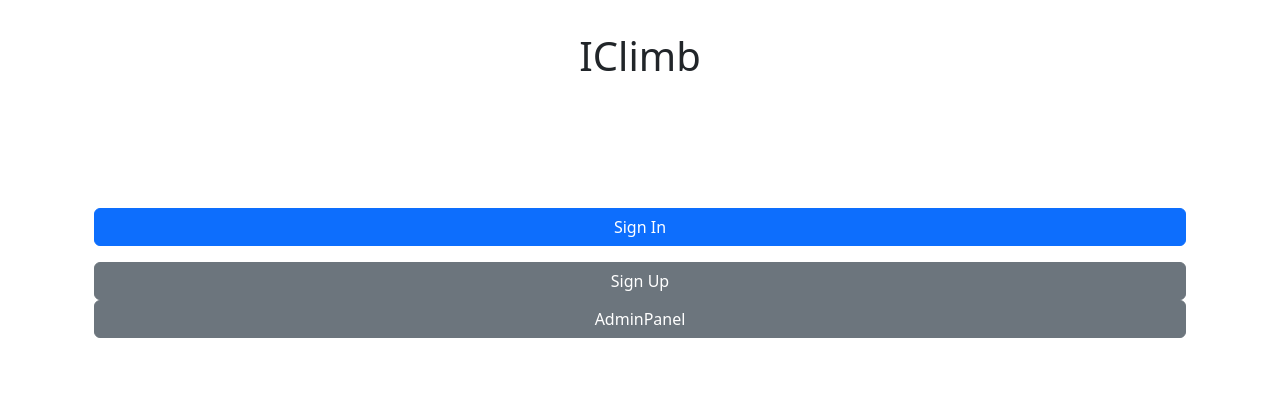
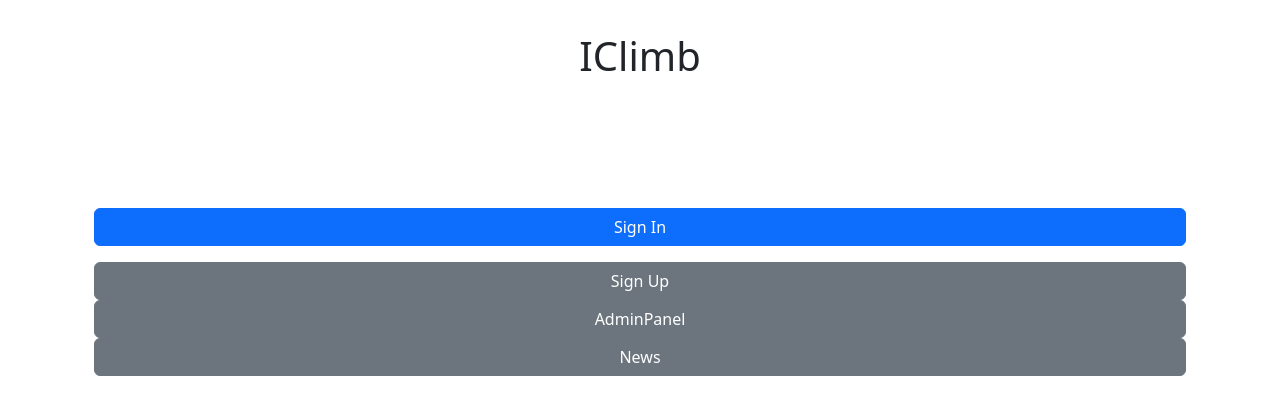
Before and after one commit to Lucius17/IClimb-client, a React (Vite) app: page / in a window 1280 px wide. Shown: the top 414 px of the page. Built offline with nearby package versions, Linux system fonts and the light colour scheme.

Commit message:
Bardzo podstawowe newsy

```diff
--- a/src/App.jsx
+++ b/src/App.jsx
@@ -10,6 +10,7 @@ import Menu from './components/Menu';
 import Profile from './components/Profile';
 import AdminPanel from './components/AdminPanel';
 import SuperAdminPanel from './components/SuperAdminPanel';
+import News from './components/News';
 
 
 
@@ -28,6 +29,7 @@ function App() {
           <Route path="/login" element={isAuthenticated ? <Navigate to="/" /> : <LogIn onSignIn={handleSignIn} />} />
           <Route path="/signup" element={isAuthenticated ? <Navigate to="/" /> : <SignUp />} />
           <Route path="/map" element={<MapView />} />
+          <Route path="/news" element={<News />} />
           <Route path="/admin/*" element={<AdminPanel />} />
           <Route path="/superadmin" element={<SuperAdminPanel />} />
           <Route path="/admin/:centerId/*" element={<AdminPanel />} />
--- a/src/components/Unsigned.jsx
+++ b/src/components/Unsigned.jsx
@@ -13,6 +13,7 @@ function Unsigned() {
       <Link to="/login" className="btn btn-primary mb-3 w-100">Sign In</Link>
       <Link to="/signup" className="btn btn-secondary w-100">Sign Up</Link>
       <Link to="/superadmin" className="btn btn-secondary w-100">AdminPanel</Link>
+      <Link to="/news" className="btn btn-secondary w-100">News</Link>
 
     </div>
   );
```
